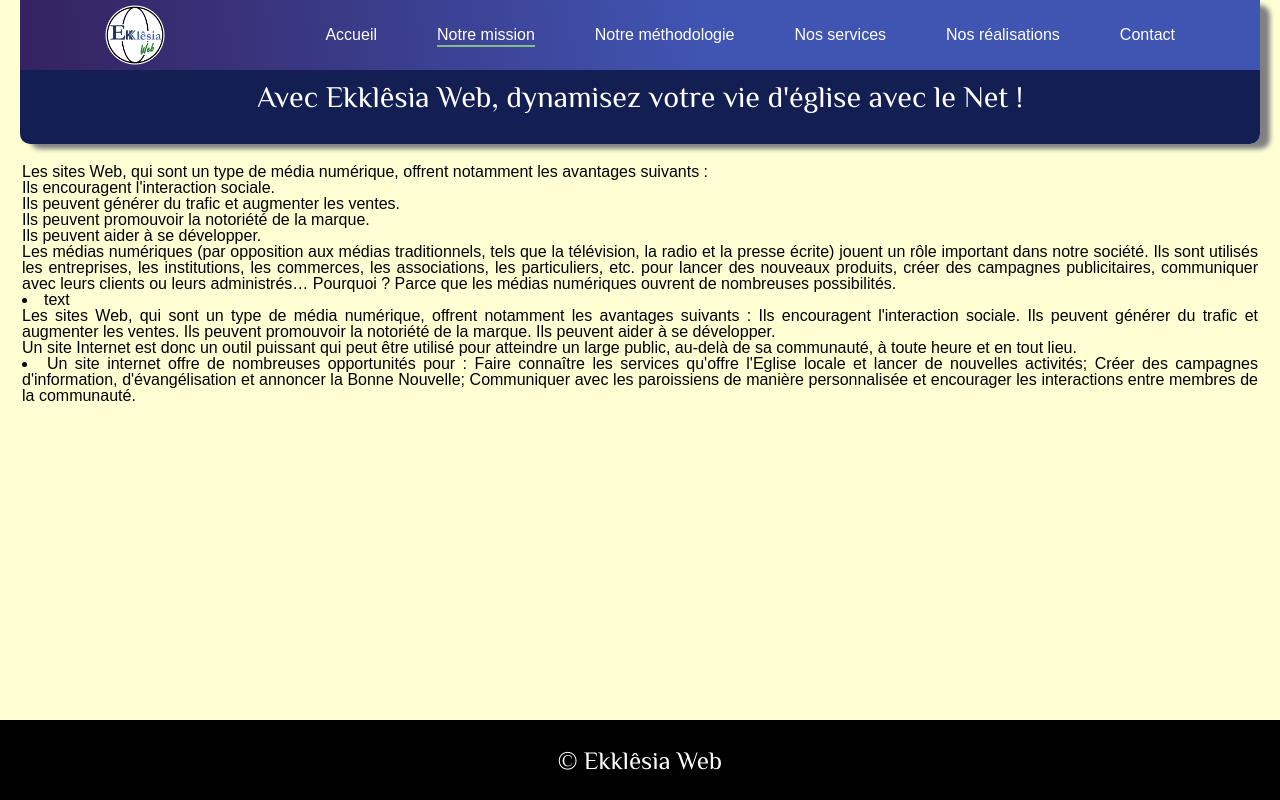
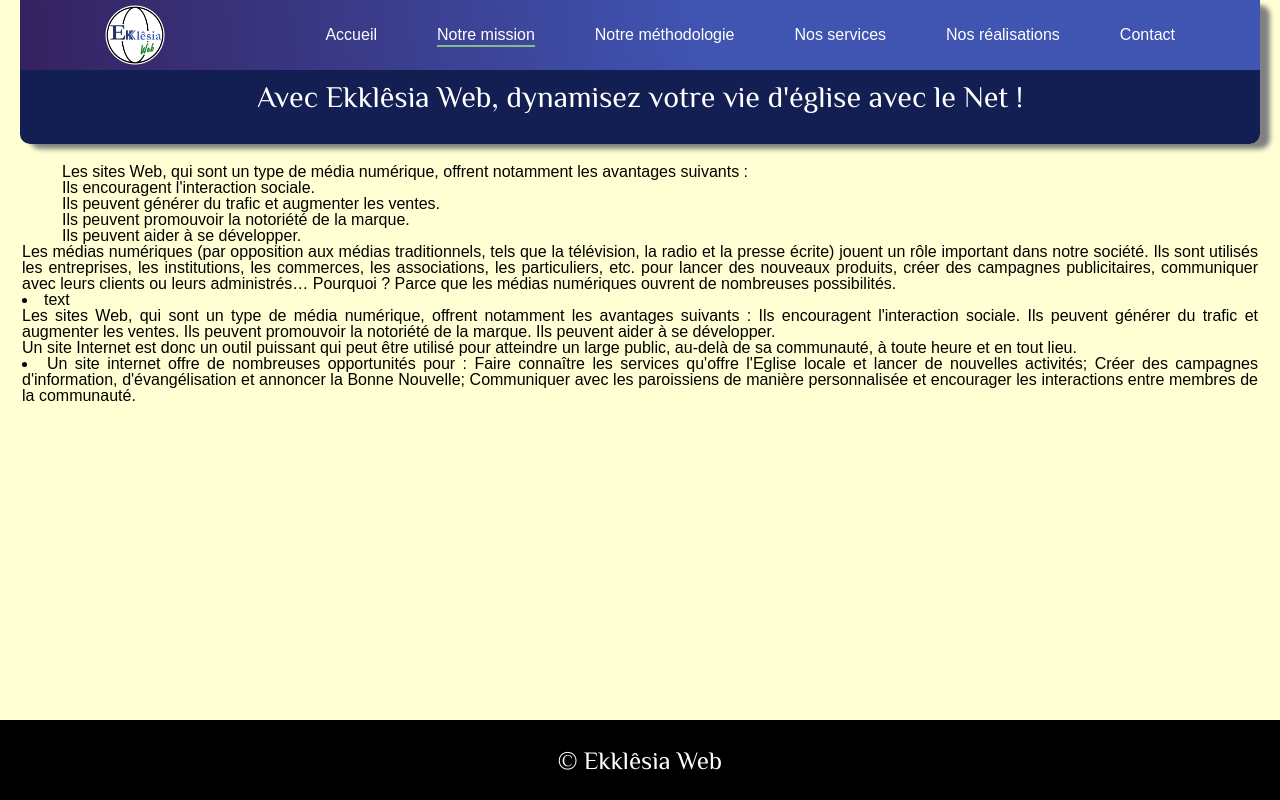
Before and after one commit to Ben43200/ekklesia-vite, a React (Vite) app: page /mission in a window 1280 px wide. Built offline with nearby package versions, Linux system fonts and the light colour scheme; a web font is replaced by a local one.

Commit message:
ajout mission.scss passage en list style disc list1

```diff
--- a/src/components/List1.jsx
+++ b/src/components/List1.jsx
@@ -1,13 +1,13 @@
 const List1 = () =>{
     const List1Data = ["Les sites Web, qui sont un type de média numérique, offrent notamment les avantages suivants :",
-       " Ils encouragent l'interaction sociale.",
+       "Ils encouragent l'interaction sociale.",
         "Ils peuvent générer du trafic et augmenter les ventes.",
         "Ils peuvent promouvoir la notoriété de la marque.",
         "Ils peuvent aider à se développer."]
         const items = List1Data.map((item, index) => (
             <li key={index}>{item}</li>
           ));
-       return( <ul>{items}</ul>
+       return( <ul className="list-1">{items}</ul>
        )
 
     }
--- a/src/pages/mission/Mission.jsx
+++ b/src/pages/mission/Mission.jsx
@@ -1,5 +1,6 @@
 import List1 from "../../components/List1";
 import List2 from "../../components/List2";
+import "./mission.scss"
 
 function mission() {
   const componentsArray = [<List1 />, <List2 />];
--- /dev/null
+++ b/src/pages/mission/mission.css
@@ -0,0 +1,3 @@
+.list-1 > li {
+  margin-left: 40px;
+}/*# sourceMappingURL=mission.css.map */
--- /dev/null
+++ b/src/pages/mission/mission.scss
@@ -0,0 +1,9 @@
+.list-1 {
+    // list-style: disc;
+    // margin-right:40px;
+    // color:red;
+}
+.list-1>li{
+    margin-left: 40px;
+    // color:red;
+}
```
Also changed, not shown: src/components/List2.jsx (+1 -27 lines), 1 other file (tests, documents, lock files or other folders).
